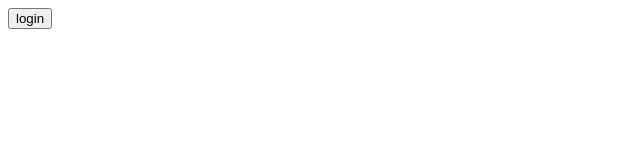
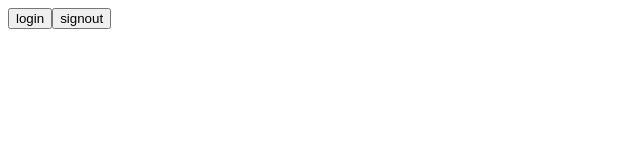
Before and after one commit to te-lyhourt/hotel_recommend, a Vue app: page / in a window 1280 px wide. Shown: the top 160 px of the page, without its empty margins (0-640 px from the left). Built offline with nearby package versions, Linux system fonts and the light colour scheme.

Commit message:
Inprogress, create model for post hotel into firebase

```diff
--- a/src/App.vue
+++ b/src/App.vue
@@ -5,9 +5,9 @@
 </template>
 
 <style>
-#app {
+/* #app {
   font-family: 'Roboto', sans - serif;
   -webkit-font-smoothing: antialiased;
   -moz-osx-font-smoothing: grayscale;
-}
+} */
 </style>
--- a/src/firebase/auth.js
+++ b/src/firebase/auth.js
@@ -1,8 +1,9 @@
 // import { ref, onUnmounted, computed } from 'vue'
 import { auth } from './config'
-import { signInWithPopup, GoogleAuthProvider } from "firebase/auth";
+import { signInWithPopup, GoogleAuthProvider, signOut } from "firebase/auth";
 
-export default function useAuth() {
+export default function useAuth(type) {
+    if(type=='login'){
         const provider = new GoogleAuthProvider()
         signInWithPopup(auth,provider).then(result=>{
             const credential = GoogleAuthProvider.credentialFromResult(result);
@@ -21,3 +22,12 @@ export default function useAuth() {
             console.log(errorCode,errorMessage,email,credential);
         })
     }
+    else if(type=='signout'){
+        signOut(auth).then(()=>{
+            console.log("Signout successful");
+        }).catch(err=>{
+            console.log(err);
+        })
+    }
+
+}
--- /dev/null
+++ b/src/firebase/form.js
@@ -0,0 +1,4 @@
+
+export default function Model(){
+
+}
--- a/src/views/homePage.vue
+++ b/src/views/homePage.vue
@@ -2,6 +2,9 @@
     <div>
         <button @click="signIn" type="button">
             login
+        </button>
+        <button @click="signout" type="button">
+            signout
         </button>
     </div>
 </template>
@@ -15,13 +18,16 @@ export default {
     },
     methods:{
         signIn(){
-            useAuth()
+            useAuth('login')
+        },
+        signout(){
+            useAuth('signout')
         }
     },
     mounted(){
         setTimeout(()=>{
             console.log(auth.currentUser);
-        },5000)
+        },2000)
 
     }
 }
```
Lines whose indentation alone changed are shown as unchanged.
